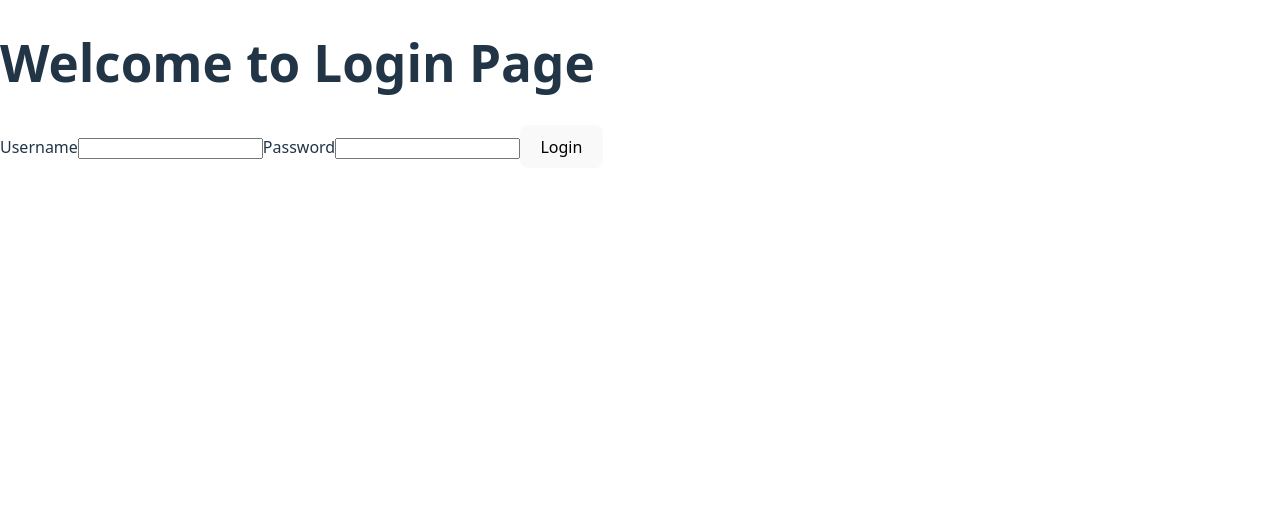
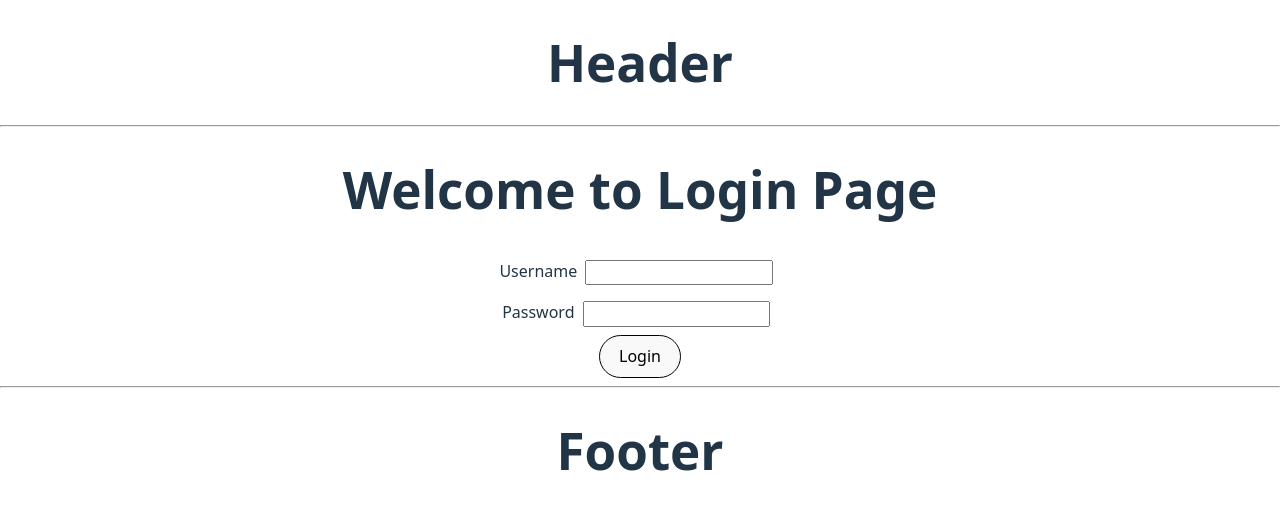
Before and after one commit to huzerookie/react-todo-app, a React (Vite) app: page / in a window 1280 px wide. Shown: the top 510 px of the page. Built offline with nearby package versions, Linux system fonts and the light colour scheme.

Commit message:
Added TodoLists and Manage Component Page

```diff
--- a/package.json
+++ b/package.json
@@ -10,8 +10,10 @@
     "preview": "vite preview"
   },
   "dependencies": {
+    "bootstrap": "^5.3.8",
     "react": "^19.1.1",
-    "react-dom": "^19.1.1"
+    "react-dom": "^19.1.1",
+    "react-router-dom": "^7.9.3"
   },
   "devDependencies": {
     "@eslint/js": "^9.36.0",
--- a/src/App.css
+++ b/src/App.css
@@ -0,0 +1,13 @@
+header, footer, .loginContainer, .welcomeContainer, .manageTodosContainer, .errorContainer {
+    text-align:center
+}
+
+input {
+    padding: 0.2rem;
+    margin: 0.5rem;
+}
+
+button {
+    border: 1px solid black;
+    border-radius: 30px;
+}
--- /dev/null
+++ b/src/components/ErrorComponent.jsx
@@ -0,0 +1,7 @@
+export default function ErrorComponent() {
+  return (
+    <div className="errorContainer">
+      <h1>Error 404: Page Not Found</h1>
+    </div>
+  );
+}
--- /dev/null
+++ b/src/components/FooterComponent.jsx
@@ -0,0 +1,8 @@
+export default function FooterComponent(){
+    return (
+        <footer className="footer">
+        <hr/>
+        <h1>Footer</h1>
+        </footer>
+    )
+}
--- /dev/null
+++ b/src/components/HeaderComponent.jsx
@@ -0,0 +1,8 @@
+export default function HeaderComponent(){
+    return (
+        <header className="header">
+        <h1>Header</h1>
+        <hr/>
+        </header>
+    )
+}
--- a/src/components/LoginComponent.jsx
+++ b/src/components/LoginComponent.jsx
@@ -1,21 +1,20 @@
-import "../css/LoginComponent.css";
+import { useNavigate } from "react-router-dom";
 import { useState } from "react";
 export default function LoginComponent({ setAuthentication }) {
   const [username, setUsername] = useState("");
   const [password, setPassword] = useState("");
   const [isSuccess, setSuccess] = useState(false);
   const [isError, setError] = useState(false);
-
+const navigate = useNavigate();
   const login = (e) => {
     if (username === "test" && password === "123") {
       setSuccess(true);
       setError(false);
-      setAuthentication(true);
+      navigate(`../welcome/${username}?user=Huzefa`)
       return;
     }
     setError(true);
     setSuccess(false);
-    setAuthentication(false);
   };
   return (
     <div className="loginContainer">
@@ -25,18 +24,20 @@ export default function LoginComponent({ setAuthentication }) {
         <h1>Welcome to Login Page</h1>
       </div>
       <div>
-        <form>
+        <div>
           <label htmlFor="usernamne">Username</label>
           <input type="text" onChange={(e) => setUsername(e.target.value)} />
-
+        </div>
+        <div>
           <label htmlFor="password">Password</label>
           <input
             type="password"
             onChange={(e) => setPassword(e.target.value)}
           />
-
+        </div>
+        <div>
           <button onClick={login}>Login</button>
-        </form>
+        </div>
       </div>
     </div>
   );
--- /dev/null
+++ b/src/components/ManageTodosComponent.jsx
@@ -0,0 +1,54 @@
+export default function ManageTodosComponent() {
+  const deadLineDate = new Date();
+  const todosList = [
+    {
+      id: 1,
+      course: "Learn Azure",
+      candidateName: "Huzefa",
+      deadline: new Date().toDateString(),
+    },
+    {
+      id: 2,
+      course: "Learn Spring Boot",
+      candidateName: "Huzefa",
+      deadline: new Date().toDateString(),
+    },
+    {
+      id: 3,
+      course: "Learn React",
+      candidateName: "Huzefa",
+      deadline: new Date().toDateString(),
+    },
+  ];
+  return (
+    <>
+      <div className="manageTodosContainer container">
+        <div>
+          <h1>Manage Your Todos</h1>
+        </div>
+        <div className="table">
+          <table>
+            <thead>
+              <tr>
+                <th>Id</th>
+                <th>Course Name</th>
+                <th>Candidate</th>
+                <th>Deadline</th>
+              </tr>
+            </thead>
+            <tbody>
+              {todosList.map((todo) => (
+                <tr key={todo.id}>
+                  <td>{todo.id}</td>
+                  <td>{todo.course}</td>
+                  <td>{todo.candidateName}</td>
+                  <td>{todo.deadline}</td>
+                </tr>
+              ))}
+            </tbody>
+          </table>
+        </div>
+      </div>
+    </>
+  );
+}
--- a/src/components/TodoComponent.jsx
+++ b/src/components/TodoComponent.jsx
@@ -1,13 +1,25 @@
 import { useState } from "react";
 import LoginComponent from "./LoginComponent";
 import WelcomeComponent from "./WelcomeComponent";
-
-export default function TodoComponent(){
-    const [isAuthenticated, setAuthentication] = useState(false)
-    return (
-        <div>
-            <LoginComponent setAuthentication={setAuthentication}/>
-            {isAuthenticated && <WelcomeComponent/>}
-        </div>
-    )
+import HeaderComponent from "./HeaderComponent";
+import FooterComponent from "./FooterComponent";
+import { BrowserRouter, Routes, Route } from "react-router-dom";
+import ManageTodosComponent from "./ManageTodosComponent";
+import ErrorComponent from "./ErrorComponent";
+export default function TodoComponent() {
+  return (
+    <div>
+      <BrowserRouter>
+      <HeaderComponent/>
+        <Routes>
+          <Route element={<LoginComponent/>} path="/"/>
+          <Route element={<LoginComponent/>} path="/login"/>
+          <Route element={<WelcomeComponent/>} path="/welcome/:username"/>
+          <Route element={<ManageTodosComponent/>} path="/manageTodos"/>
+          <Route element={<ErrorComponent/>} path="*"/>
+        </Routes>
+        <FooterComponent/>
+      </BrowserRouter>
+    </div>
+  );
 }
--- a/src/components/WelcomeComponent.jsx
+++ b/src/components/WelcomeComponent.jsx
@@ -1,7 +1,16 @@
-export default function WelcomeComponent(){
-    return (
-        <>
-        <h1>Welcome to Todo Application</h1>
-        </>
-    )
+import { Link, useParams, useSearchParams } from "react-router-dom";
+export default function WelcomeComponent() {
+  const { username } = useParams();
+  const [searchParams] = useSearchParams();
+  const user = searchParams.get("user");
+  return (
+    <div className="welcomeContainer container">
+      <div>
+        <h1>Welcome to Todo Application {user}</h1>
+      </div>
+      <div>
+        <Link to="/manageTodos">Manage Your Todos</Link>
+      </div>
+    </div>
+  );
 }
```
Also changed, not shown: src/css/LoginComponent.css (deleted), 1 other file (tests, documents, lock files or other folders).
